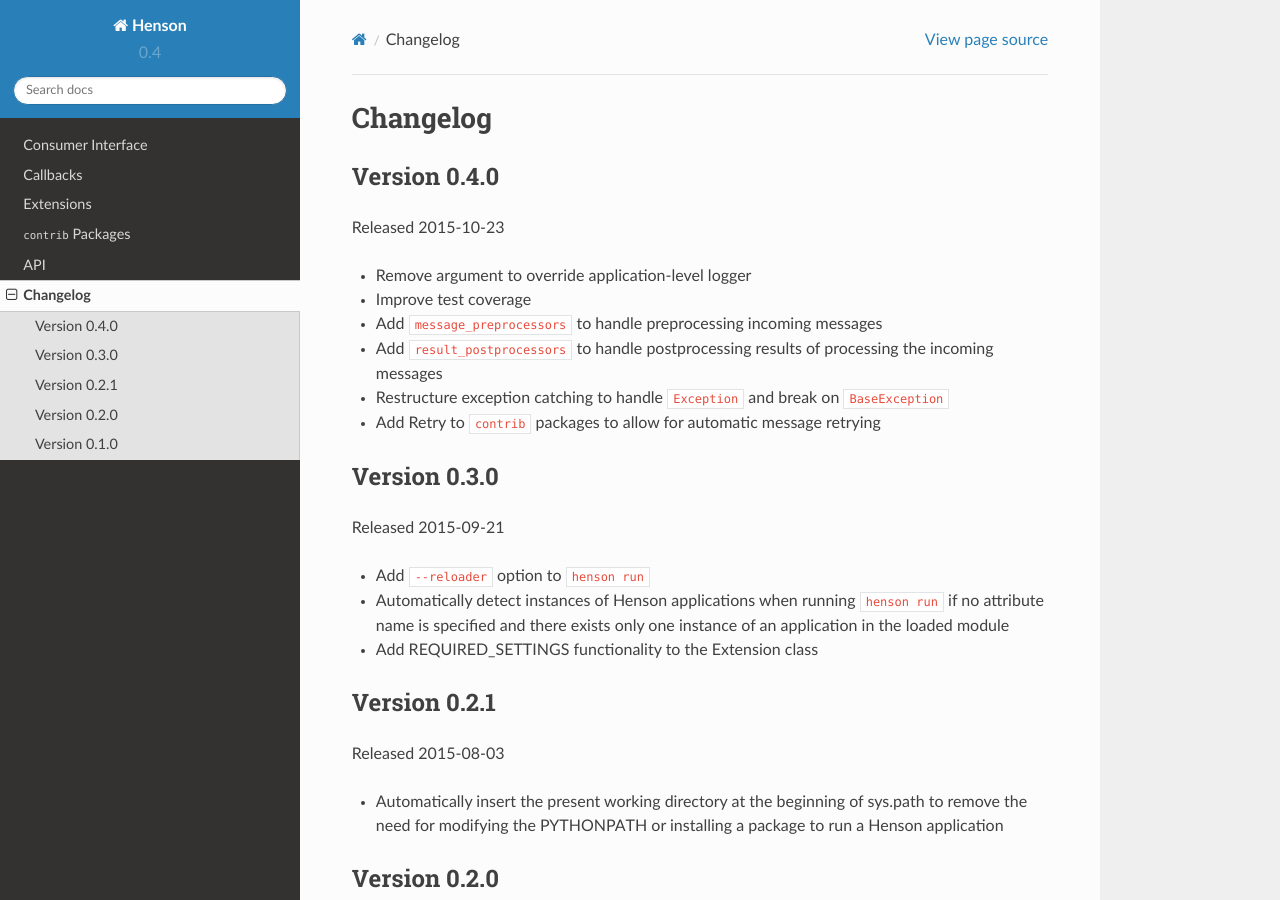
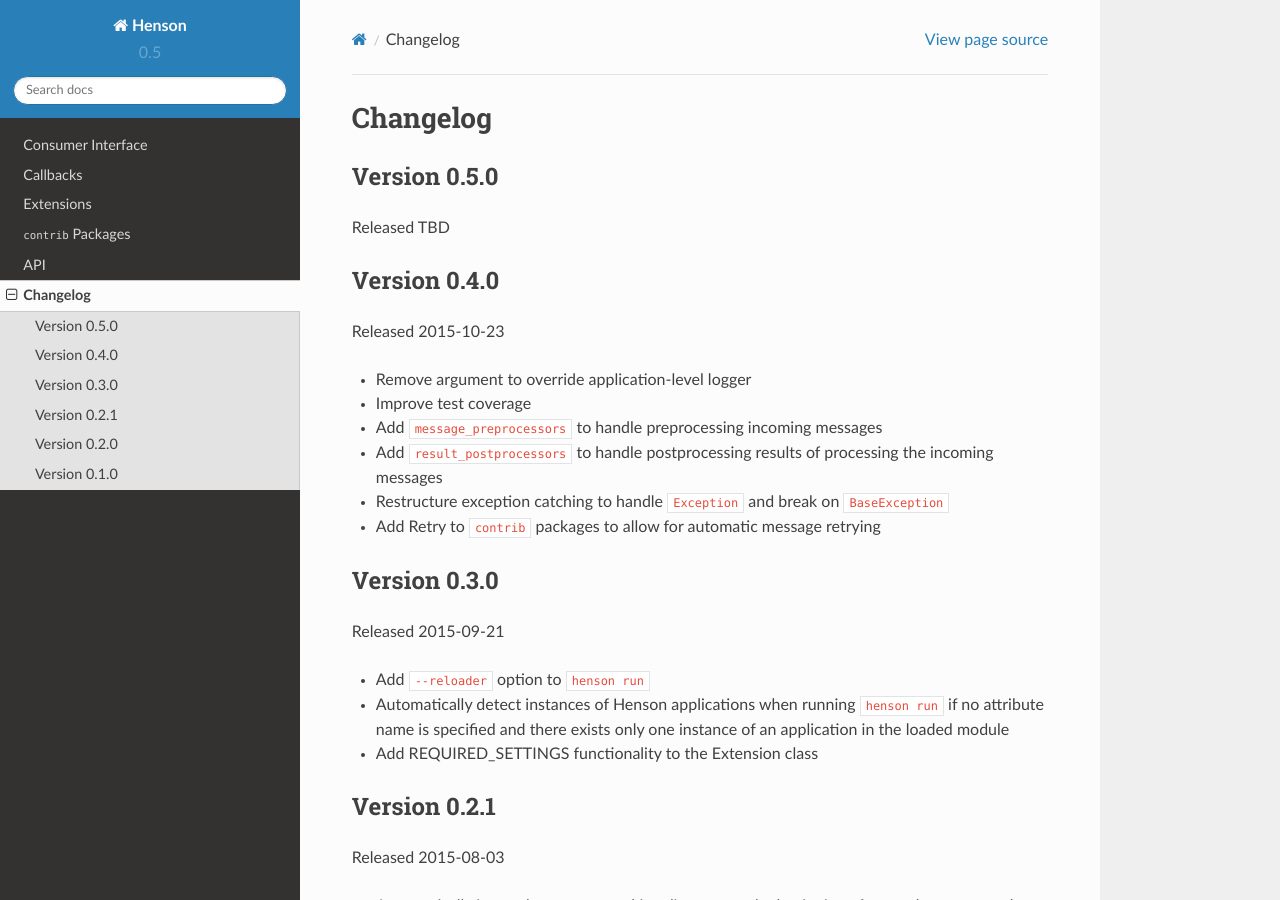
Before and after one commit to iheartradio/Henson, a Sphinx documentation site: the page built from docs/changes.rst, in a window 1280 px wide and 900 px high. Built offline with Sphinx 7.4.7 and the Read the Docs theme 2.0.0, drawn with Linux system fonts in a browser that asks for light colours.

Commit message:
Bump version 0.5.0

```diff
--- a/docs/changes.rst
+++ b/docs/changes.rst
@@ -1,5 +1,10 @@
 Changelog
 =========
+
+Version 0.5.0
+-------------
+
+Released TBD
 
 Version 0.4.0
 -------------
--- a/setup.py
+++ b/setup.py
@@ -2,7 +2,7 @@ from setuptools import find_packages, setup
 
 setup(
     name='Henson',
-    version='0.4.0',
+    version='0.5.0',
     packages=find_packages(exclude=['tests']),
     install_requires=[
         # TODO: determine minimum versions for requirements
```
